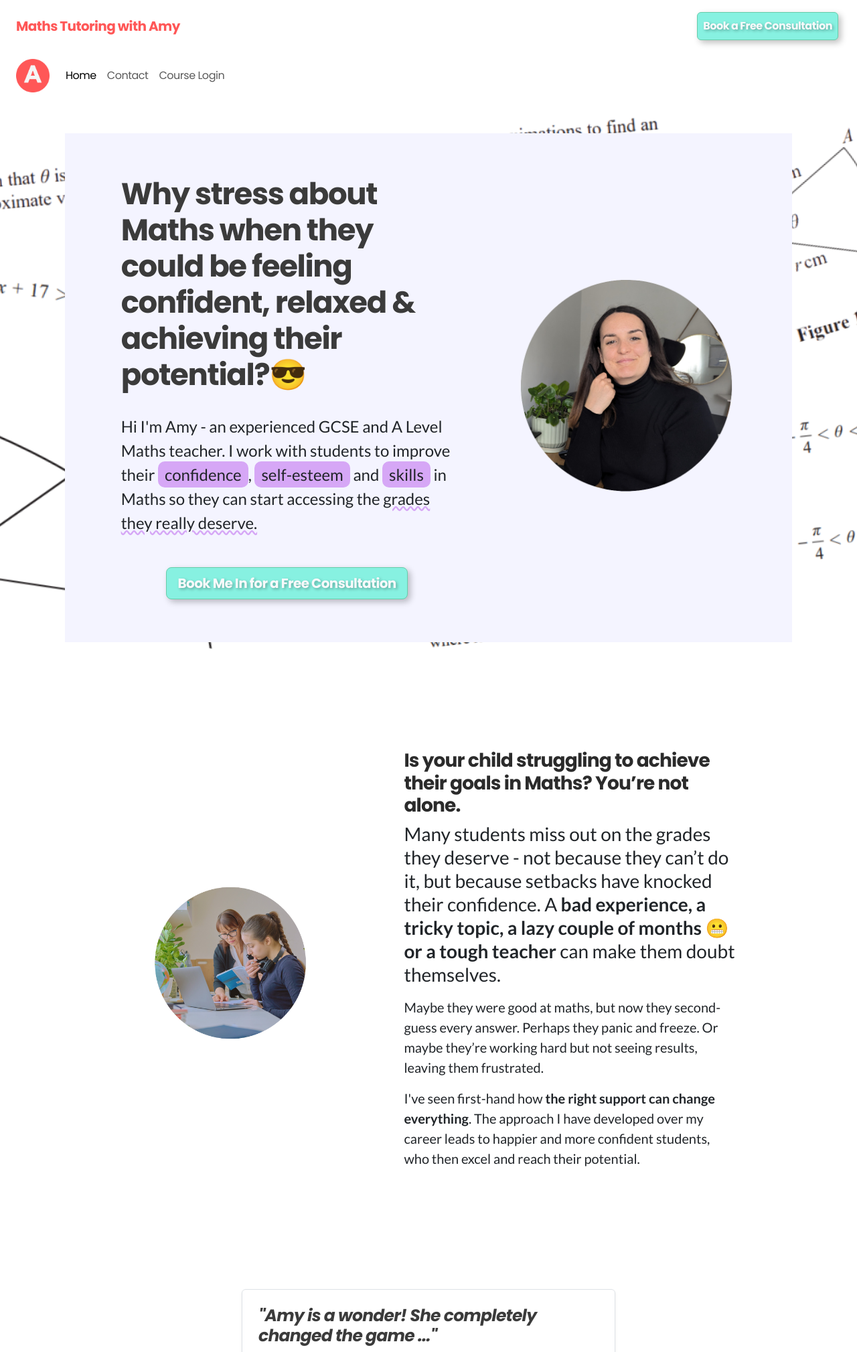
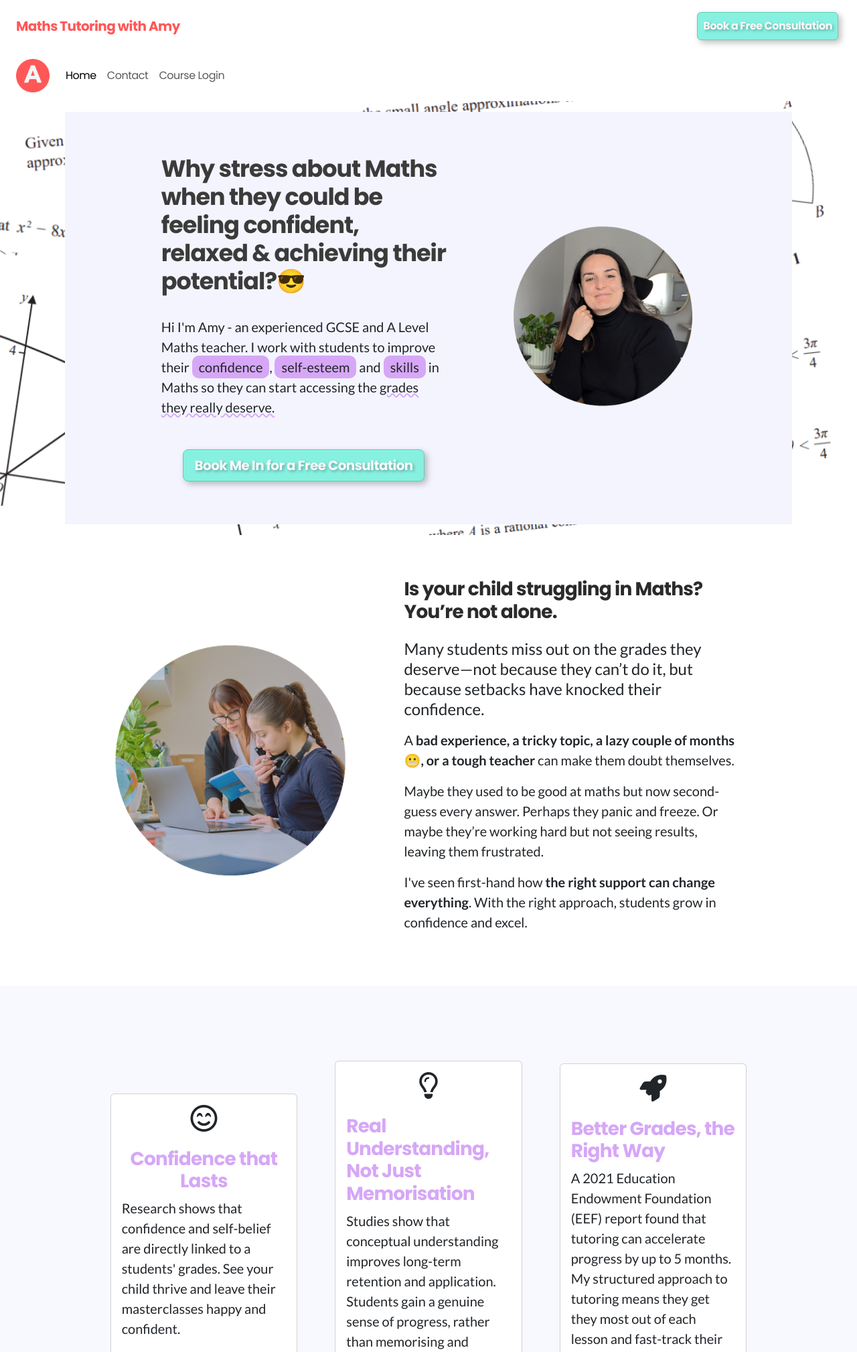
Before and after one commit to AmyB173/mathstutoringwithamy, a PHP site: page / in a window 1280 px wide. Shown: the top 2019 px of the page at 67% size. Run offline with PHP 8.4, Linux system fonts and the light colour scheme; some libraries are stand-ins or nearby versions.

Commit message:
update benefits sections

```diff
--- a/assets/css/style.css
+++ b/assets/css/style.css
@@ -163,7 +163,7 @@ ul {
 }
 @media (min-width: 768px) {
   #hero-col-heading {
-    font-size: 45px;
+    font-size: 35px;
     font-weight: bold;
   }
 }
--- a/index.html
+++ b/index.html
@@ -1,6 +1,20 @@
 <!DOCTYPE html>
 <html lang="en">
   <head>
+    <!-- Google tag (gtag.js) -->
+    <script
+      async
+      src="https://www.googletagmanager.com/gtag/js?id=G-3F23DT2TY7"
+    ></script>
+    <script>
+      window.dataLayer = window.dataLayer || [];
+      function gtag() {
+        dataLayer.push(arguments);
+      }
+      gtag("js", new Date());
+
+      gtag("config", "G-3F23DT2TY7");
+    </script>
     <!-- Meta tags for character set, viewport, and description -->
     <meta charset="UTF-8" />
     <meta name="viewport" content="width=device-width, initial-scale=1.0" />
@@ -9,7 +23,8 @@
       content="Maths Tutoring with Amy | Why stress about Maths when they could be feeling confident, relaxed and achieving their potential. Expert Edexcel A Level and GCSE Maths Tutoring to build confidence, self-esteem and grades. Online tutoring available all over the UK - I welcome clients from n England, including London, Manchester, Oxford, Bristol, Birmingham, and more."
     />
     <title>
-      Maths Tutoring With Amy | Build confidence and grades | Edexcel A Level and GCSE and IGCSE Maths Tutoring
+      Maths Tutoring With Amy | Build confidence and grades | Edexcel A Level
+      and GCSE and IGCSE Maths Tutoring
     </title>
     <!-- Stylesheets: Canonical link, custom styles, Bootstrap, and Google Fonts -->
     <link rel="canonical" href="https://www.mathstutoringwithamy.co.uk" />
@@ -81,12 +96,20 @@
     <!-- MATHS TUTORING WITH AMY LOGO -->
     <header class="container-fluid">
       <div class="row fixed-top bg-white justify-content-between p-2">
-        <div class="col-5 mt-3 ms-3 flex align-items-center justify-content-center">
-          <p class="text-start ">
-            <a class="brand-red-text logo-words text-decoration-none" href="index.html">Maths Tutoring with Amy</a>
+        <div
+          class="col-5 mt-3 ms-3 flex align-items-center justify-content-center"
+        >
+          <p class="text-start">
+            <a
+              class="brand-red-text logo-words text-decoration-none"
+              href="index.html"
+              >Maths Tutoring with Amy</a
+            >
           </p>
         </div>
-        <div class="col-5 d-flex justify-content-end align-items-center me-3 pe-3 ">
+        <div
+          class="col-5 d-flex justify-content-end align-items-center me-3 pe-3"
+        >
           <a
             id="cta-btn"
             href="https://app.reclaim.ai/m/mathstutoringwithamy"
@@ -151,24 +174,37 @@
       <section class="container-fluid p-0 m-0">
         <div class="row flex-column border-5 fixed-bg justify-content-center">
           <div
-            class="col-10 col-md-10 p-3 p-md-3 px-xl-5 bg-purple-white text-center my-3 my-md-5"
+            class="col-10 col-md-10 p-x-3 p-md-3 px-xl-5 bg-purple-white text-center my-3"
           >
             <!-- Bootstrap Row -->
-            <div class="row align-items-center justify-content-center">
+            <div class="row align-items-center justify-content-center mx-lg-5">
               <!-- Text Column -->
-              <div class="col-11 col-xl-7 p-4  p-md-5">
-                <h1 id="hero-col-heading" class="fw-bold text-start bounce-effect">
+              <div class="col-11 col-xl-7 p-4 p-md-5">
+                <h1
+                  id="hero-col-heading"
+                  class="fw-bold text-start bounce-effect"
+                >
                   <!-- Maths Tutoring that improves confidence, self-esteem, and grades. -->
-                   Why stress about Maths when they could be feeling confident, relaxed & achieving their potential?😎
+                  Why stress about Maths when they could be feeling confident,
+                  relaxed & achieving their potential?😎
                 </h1>
 
-                  <p class="text-start fs-4 mb-5 mt-4"> Hi I'm Amy - an experienced GCSE and A&nbsp;Level Maths teacher. I work with students to improve their <span class="brush-stroke">confidence</span>, <span class="brush-stroke">self-esteem</span> and <span class="brush-stroke">skills</span> in Maths so they can start accessing the <span class="wavy-underline">grades they really deserve.
-                </span></p>
+                <p class="text-start fs-5 mb-5 mt-4">
+                  Hi I'm Amy - an experienced GCSE and A&nbsp;Level Maths
+                  teacher. I work with students to improve their
+                  <span class="brush-stroke">confidence</span>,
+                  <span class="brush-stroke">self-esteem</span> and
+                  <span class="brush-stroke">skills</span> in Maths so they can
+                  start accessing the
+                  <span class="wavy-underline"
+                    >grades they really deserve.
+                  </span>
+                </p>
                 <a
                   id="cta-btn"
                   href="https://app.reclaim.ai/m/mathstutoringwithamy"
                   target="_blank"
-                  class="btn btn-primary btn-lg "
+                  class="btn btn-primary btn-lg"
                 >
                   Book Me In for a Free Consultation
                 </a>
@@ -190,36 +226,112 @@
       <!-- Main Content Section -->
       <div class="container-fluid p-0 m-0">
         <!-- PAS Sections -->
-        <div id="PAS-section" class="row flex-column align-items-center justify-content-center">
-          <div class="col-12 col-md-10 p-3 p-md-3 px-xl-5 flex-row justify-content-center  my-3 my-md-5 g-0">
-            <div class="row flex-row align-items-center justify-content-center">
-              <div class="col-11 col-lg-5 p-lg-5 order-2 order-lg-1 d-flex justify-content-center align-items-center g-0">
-                <img src="./assets/images/girl-teacher-working-laptop.png" alt="A student working" class="img-fluid rounded px-5 pt-5 pb-2">
+        <div
+          id="PAS-section"
+          class="row flex-column align-items-center justify-content-center"
+        >
+          <div class="col-12 col-md-10 p-3 px-xl-5 my-3 my-md-5 g-0">
+            <div class="row align-items-center justify-content-center">
+              <!-- Image Section -->
+              <div
+                class="col-md-6 col-lg-5 order-2 order-lg-1 d-flex justify-content-center align-items-center"
+              >
+                <img
+                  src="./assets/images/girl-teacher-working-laptop.png"
+                  alt="A student working"
+                  class="img-fluid rounded px-4"
+                />
               </div>
-              <div class="col-11 col-lg-7 p-5 pb-lg-1 order-1 order-lg-2 g-0  text-start">
-                <h2 class="fw-bold fs-3 lh-2 brand-grey-text">Is your child struggling to achieve their goals in Maths? You’re not alone. </h2>
-                <p class="fs-3 lh-sm">Many students miss out on the grades they deserve - not because they can’t do it, but because setbacks have knocked their confidence. A <strong>bad experience, a tricky topic, a lazy couple of months 😬or a tough teacher</strong> can make them doubt themselves.</p>
-                <p class="fs-5">Maybe they were good at maths, but now they second-guess every answer.
-                  Perhaps they panic and freeze.
-                  Or maybe they’re working hard but not seeing results, leaving them frustrated.
+              <!-- Text Section -->
+              <div
+                class="col-11 col-md-6 col-lg-7 order-1 order-lg-2 text-start px-5"
+              >
+                <h2 class="fw-bold fs-3 lh-2 brand-grey-text mb-4">
+                  Is your child struggling in Maths? You’re not alone.
+                </h2>
+                <p class="fs-4 lh-sm">
+                  Many students miss out on the grades they deserve—not because
+                  they can’t do it, but because setbacks have knocked their
+                  confidence.
                 </p>
-                 <p class="fs-5">I've seen first-hand how <span class=" fw-bold">the right support can change everything</span>. The approach I have developed over my career leads to happier and more confident students, who then excel and reach their potential.</p>
+                <p class="fs-5">
+                  A
+                  <strong
+                    >bad experience, a tricky topic, a lazy couple of months 😬,
+                    or a tough teacher</strong
+                  >
+                  can make them doubt themselves.
+                </p>
+                <p class="fs-5">
+                  Maybe they used to be good at maths but now second-guess every
+                  answer. Perhaps they panic and freeze. Or maybe they’re
+                  working hard but not seeing results, leaving them frustrated.
+                </p>
+                <p class="fs-5">
+                  I've seen first-hand how
+                  <span class="fw-bold"
+                    >the right support can change everything</span
+                  >. With the right approach, students grow in confidence and
+                  excel.
+                </p>
               </div>
             </div>
           </div>
         </div>
         <!-- BENEFITS SECTION -->
+        <div
+          class="row flex-column bg-off-white justify-content-center align-items-center p-5"
+        >
+          <div class="col-12 col-md-10">
+            <div
+              class="row flex-row align-items-center justify-content-center py-5"
+            >
+              <div class="col-12 col-md-6 col-lg-4">
+                <div class="card p-3 m-3">
+                  <i class="fa-regular fa-face-smile-beam text-center fs-1 mb-4"></i>
+                  <h3 class="fs-3 fw-bold text-center">Confidence that Lasts</h3>
+
+                  <p class="fs-5">
+                    Research shows that confidence and self-belief are directly
+                    linked to a students' grades. See your child thrive and
+                    leave their masterclasses happy and confident.
+                  </p>
+                </div>
+              </div>
+              <div class="col-12 col-md-6 col-lg-4">
+                <div class="card p-3 m-3">
+                  <i class="fa-regular fa-lightbulb fs-1 text-center mb-4"></i>
+                  <h3 class="fs-3 fw-bold">
+                    Real Understanding, Not Just Memorisation
+                  </h3>
+                  <p class="fs-5">
+                    Studies show that conceptual understanding improves
+                    long-term retention and application. Students gain a genuine
+                    sense of progress, rather than memorising and regurgiating
+                    facts.
+                  </p>
+                </div>
+              </div>
+              <div class="col-12 col-md-6 col-lg-4">
+                <div class="card p-3 m-3">
+                  <i class="fa-solid fa-rocket fs-1 mb-4 text-center"></i>
+                  <h3 class="fs-3 fw-bold">Better Grades, the Right Way</h3>
+
+                  <p class="fs-5">
+                    A 2021 Education Endowment Foundation (EEF) report found
+                    that tutoring can accelerate progress by up to 5 months. My
+                    structured approach to tutoring means they get they most out
+                    of each lesson and fast-track their progress.
+                  </p>
+                </div>
+              </div>
+            </div>
+          </div>
+        </div>
       </div>
 
       <!-- Testimonials section -->
-      <div class="container my-5">
-        <div class="row my-5 justify-content-center align-items-center">
-            <!-- <h2 class="display-6 text-center mb-4 mt-4">
 
-            </h2> -->
-          </div>
-        </div>
-      </div>
       <div class="container my-5 mx-auto">
         <div
           id="testimonialCarousel"
@@ -348,7 +460,9 @@
         </div>
         <div class="col-md-4 mt-3 p-2 text-center">
           <h5 class="mb-4 fw-bold">Contact</h5>
-          <p class="email text-center">Email me at contact@mathstutoringwithamy.co.uk</p>
+          <p class="email text-center">
+            Email me at contact@mathstutoringwithamy.co.uk
+          </p>
         </div>
         <div class="col-md-4 mx-auto mt-3 p-2">
           <h5 class="mb-4 fw-bold">Get excited about doing Maths with me:</h5>
@@ -396,6 +510,5 @@
       src="https://kit.fontawesome.com/9f7f10393d.js"
       crossorigin="anonymous"
     ></script>
-
   </body>
 </html>
```
Lines whose indentation alone changed are shown as unchanged.
